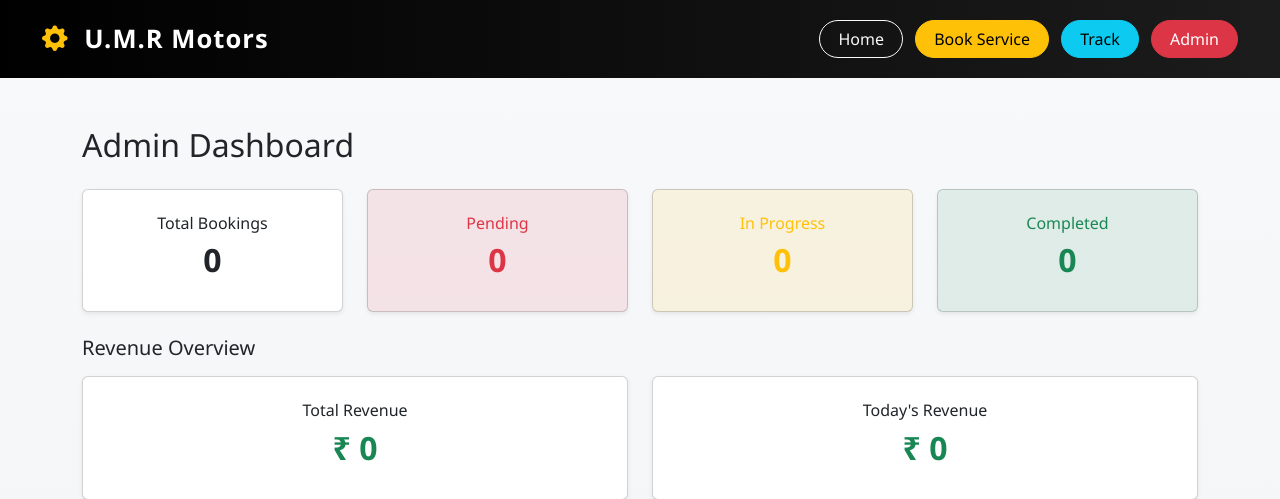
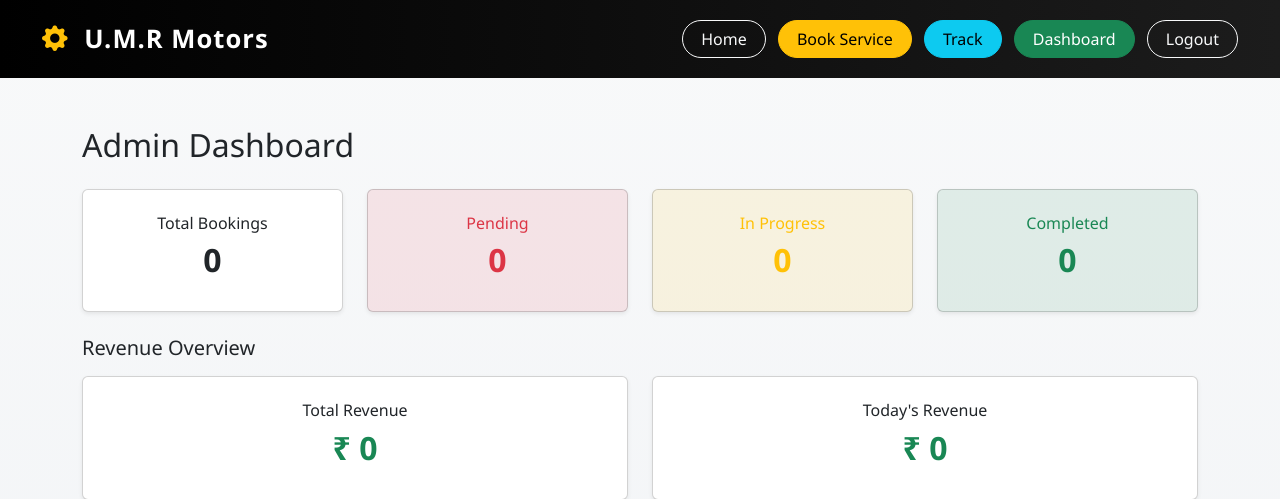
Before and after one commit to Max-parv/umr_motors, a Django app: page /dashboard/ in a window 1280 px wide. Shown: the top 499 px of the page. Run offline with Django 5.2, Linux system fonts and the light colour scheme; the visitor is signed in with stand-in values (Sample User, id 1); data that the repository does not hold is empty.

Commit message:
Final navbar update before sync

```diff
--- a/templates/base.html
+++ b/templates/base.html
@@ -21,7 +21,7 @@
   </head>
 
   <body>
-    <!-- NAVBAR -->
+    <!-- ================= NAVBAR ================= -->
     <nav class="navbar navbar-expand-lg navbar-dark">
       <div class="container-fluid">
         <a class="navbar-brand fw-bold" href="/">
@@ -30,27 +30,38 @@
         </a>
 
         <div class="ms-auto">
-          <a href="/" class="btn btn-outline-light me-2">Home</a>
+          <a href="/" class="btn btn-outline-light me-2"> Home </a>
+
           <a href="{% url 'booking' %}" class="btn btn-warning me-2">
             Book Service
           </a>
+
           <a href="{% url 'customer_login' %}" class="btn btn-info me-2">
             Track
           </a>
 
+          <!-- ADMIN SECTION -->
           {% if user.is_authenticated %}
-          <a href="{% url 'manage_bookings' %}" class="btn btn-danger">
-            Admin
+
+          <a href="{% url 'dashboard' %}" class="btn btn-success me-2">
+            Dashboard
           </a>
+
+          <a href="/admin/logout/" class="btn btn-outline-light"> Logout </a>
+
+          {% else %}
+
+          <a href="/admin/" class="btn btn-danger"> Admin Login </a>
+
           {% endif %}
         </div>
       </div>
     </nav>
 
-    <!-- PAGE CONTENT -->
+    <!-- ================= PAGE CONTENT ================= -->
     <div class="container mt-5 fade-in">{% block content %} {% endblock %}</div>
 
-    <!-- FOOTER -->
+    <!-- ================= FOOTER ================= -->
     <footer class="text-center">
       <div class="container">
         <h4 class="fw-bold mb-3">U.M.R Motors</h4>
@@ -71,8 +82,8 @@
       </div>
     </footer>
 
-    <!-- WhatsApp Floating Button -->
-    <a href="https://wa.me/919714004120" target="_blank" class="whatsapp-float">
+    <!-- ================= WHATSAPP FLOAT ================= -->
+    <a href="https://wa.me/919174004120" target="_blank" class="whatsapp-float">
       <i class="bi bi-whatsapp"></i>
     </a>
 
```
